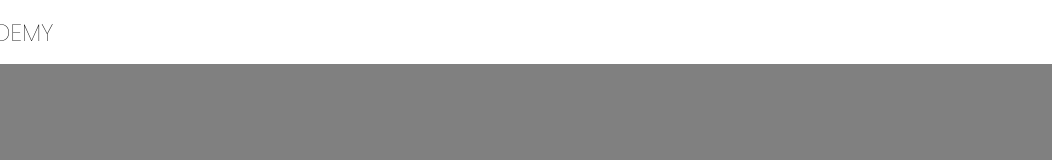
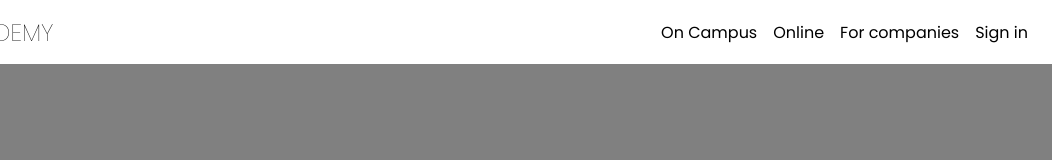
Before and after one commit to mmmmmob/30-mob-colmar, a plain HTML site: page index.html in a window 1280 px wide. Shown: the full height of the page, 228-1280 px from the left. Drawn offline with Linux system fonts and the light colour scheme.

Commit message:
adjust nav button layout

```diff
--- a/index.html
+++ b/index.html
@@ -18,6 +18,13 @@
                     <h2>COLMAR</h2>
                     <h2 id="colmar-logo__text--thin">ACADEMY</h2>
                 </div>
+
+            <div class="nav-button">
+                <a>On Campus</a>
+                <a>Online</a>
+                <a>For companies</a>
+                <a>Sign in</a>
+            </div>
         </nav>
     </header>
     <!-- ** main section -->
--- a/styles.css
+++ b/styles.css
@@ -22,6 +22,20 @@ nav {
     padding: 16px 24px;
 }
 
+.colmar-logo {
+    display: flex;
+}
+
+.nav-button {
+    flex: 1;
+    display: flex;
+    justify-content: flex-end;
+}
+
+.nav-button a {
+    margin-left: 16px;
+}
+
 /* !! children flex adjustments */
 #colmar-logo__image {
     padding-top: 10px;
```
